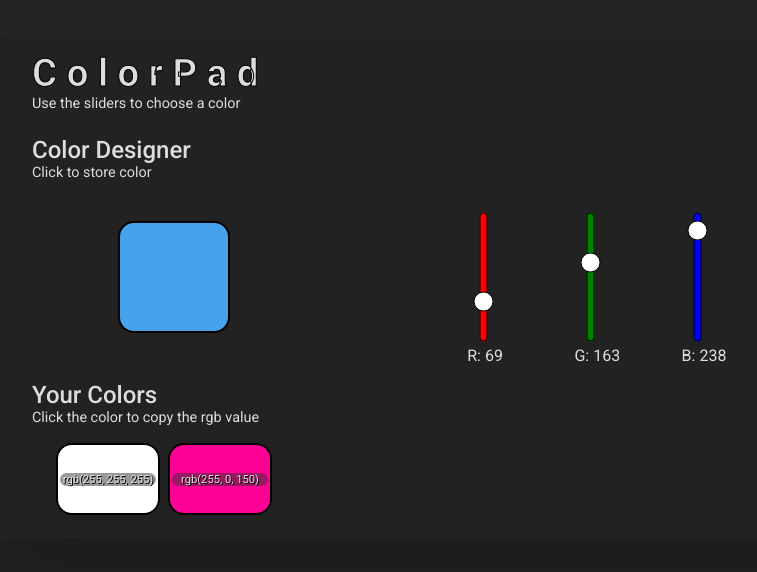
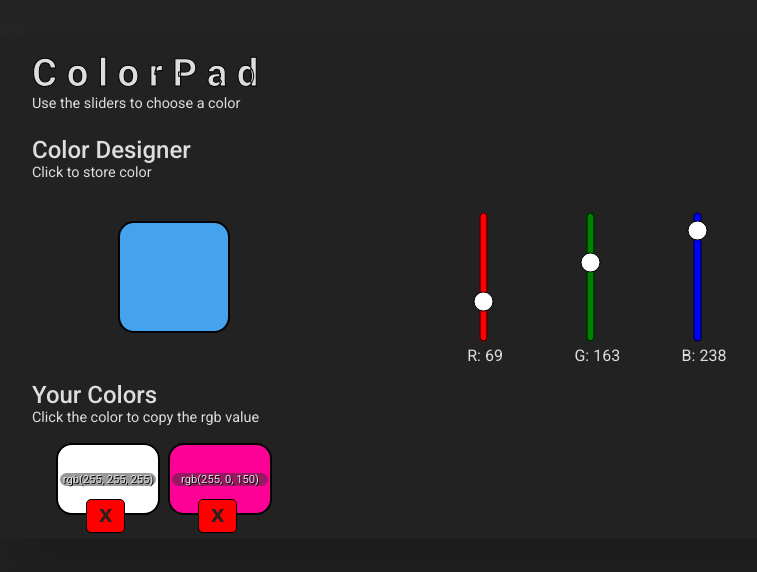
Before and after one commit to Nathan-Payne/color_pad, a Vue app: page / in a window 1280 px wide. Shown: the top 572 px of the page, without its empty margins (208-965 px from the left). Built offline with nearby package versions, Linux system fonts and the light colour scheme.

Commit message:
fix copyText function running when deleteColor function called

```diff
--- a/src/components/paletteDisplay.vue
+++ b/src/components/paletteDisplay.vue
@@ -11,12 +11,15 @@
           :style="color.colorCss"
           @mouseover="showDelete = true"
           @mouseleave="showDelete = false"
-          @click="copyText"
+          @click="copyText(`allow`)"
         >
           <span class="rgbFormat">{{ color.colorCss.split(":")[1] }}</span>
           <button
             v-if="showDelete"
-            @click="deleteColor(color.id)"
+            @click="
+              deleteColor(color.id);
+              copyText(``);
+            "
             class="btn-delete"
           >
             x
@@ -35,7 +38,7 @@ export default {
   props: ["savedColors"],
   data: function() {
     return {
-      showDelete: false,
+      showDelete: [],
     };
   },
   methods: {
@@ -51,8 +54,9 @@ export default {
       el.style.width = width;
       el.style.height = height;
     },
-    copyText(el) {
+    copyText(el, allow) {
       //copy to clipboard, can only do inside of textareas/inputs
+      if (allow) {
         let textArea = document.createElement("textarea");
         textArea.value = el.target.querySelector("span").innerHTML;
         textArea.setAttribute("readonly", "");
@@ -62,6 +66,7 @@ export default {
         textArea.select();
         document.execCommand("copy");
         document.body.removeChild(textArea);
+      }
     },
   },
 };
```
Lines whose indentation alone changed are shown as unchanged.
